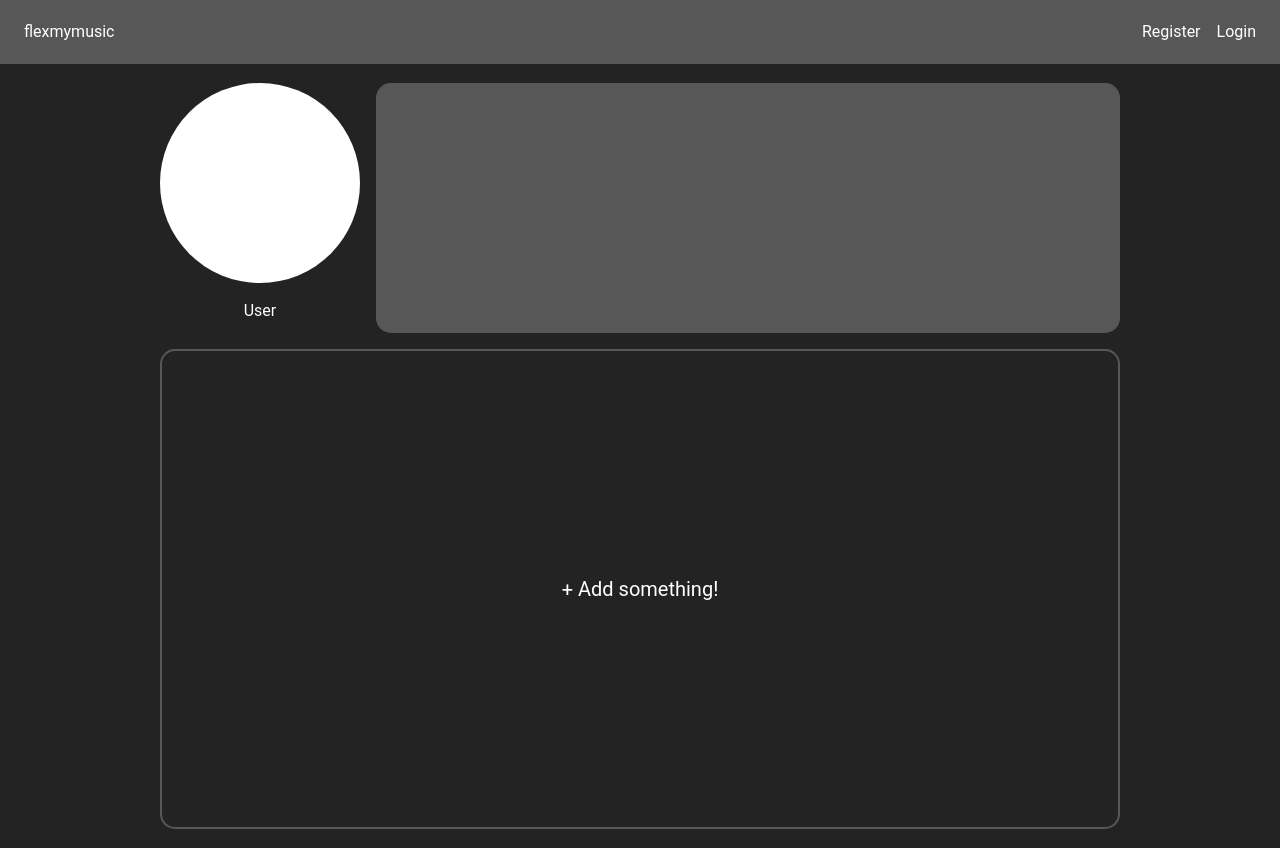
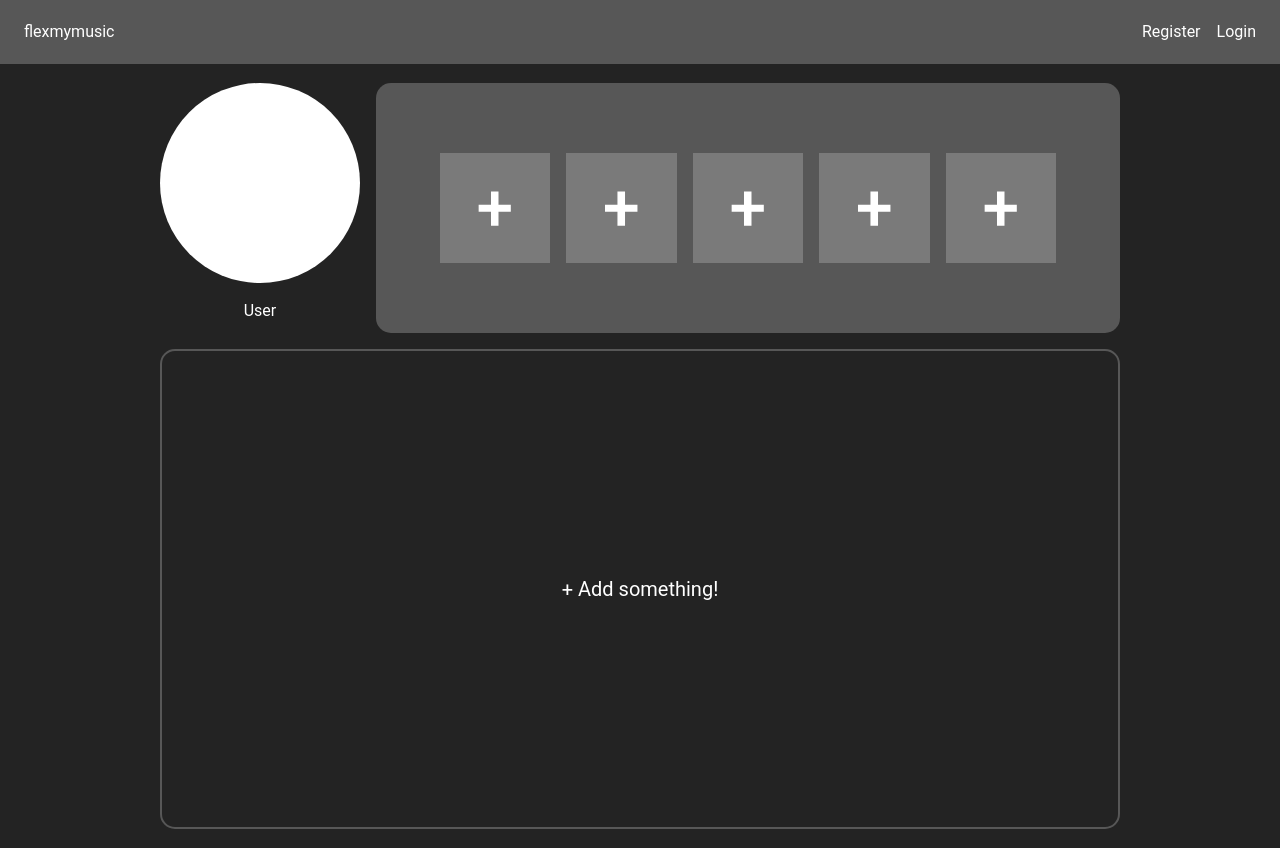
Before and after one commit to SkabaYay/flexmymusic, a React (Vite) app in the folder frontend/: page / in a window 1280 px wide. Built offline with nearby package versions, Linux system fonts and the light colour scheme.

Commit message:
Setup favorites albums

```diff
--- /dev/null
+++ b/frontend/src/components/AlbumSpot.jsx
@@ -0,0 +1,10 @@
+import "../css/AlbumSpot.css";
+
+function AlbumSpot({ id, image, onClick }) {
+  return (
+    <div className="album-spot" aria-label={`Album ${id}`} onClick={onClick}>
+      <img src={image} alt={`Album ${id}`} draggable={false} />
+    </div>
+  );
+}
+export default AlbumSpot;
--- /dev/null
+++ b/frontend/src/css/AlbumSpot.css
@@ -0,0 +1,21 @@
+.top-container .favorites {
+  display: flex;
+  flex-direction: row;
+  justify-content: space-around;
+  align-items: center;
+  padding: 4rem;
+  gap: 1rem;
+  width: 100%;
+}
+
+.top-container .favorites .album-spot {
+  width: 100%;
+  height: auto;
+  flex-shrink: 1;
+}
+
+.top-container .favorites img {
+  width: 100%;
+  height: 100%;
+  object-fit: cover;
+}
--- a/frontend/src/pages/profile.jsx
+++ b/frontend/src/pages/profile.jsx
@@ -1,7 +1,25 @@
+import "../css/profile.css";
 import { useState } from "react";
-import "../css/profile.css";
+import AlbumSpot from "../components/AlbumSpot";
+import Add from "../assets/Add.svg";
+import Test from "../assets/test.jpg";
 
 function Profile() {
+  const [albums, setAlbums] = useState([Add, Add, Add, Add, Add]);
+  const [searchOpen, setSearchOpen] = useState(false);
+
+  function handleAlbumClick(index) {
+    setAlbums((currentAlbums) => {
+      const newAlbums = [...currentAlbums];
+      newAlbums[index - 1] = Test;
+      return newAlbums;
+    });
+  }
+
+  function handleAddSomethingClick() {
+    console.log("Add something clicked!");
+  }
+
   return (
     <>
       <header>
@@ -18,10 +36,22 @@ function Profile() {
             <div className="profile-image"></div>
             <p>User</p>
           </div>
-          <div className="favorites"></div>
+          <div className="favorites">
+            {[1, 2, 3, 4, 5].map((number) => (
+              <AlbumSpot
+                key={number}
+                id={number}
+                image={albums[number - 1]}
+                onClick={() => handleAlbumClick(number)}
+              />
+            ))}
+          </div>
         </div>
 
-        <div className="bottom-container">
+        <div
+          className="bottom-container"
+          onClick={() => handleAddSomethingClick()}
+        >
           <div className="add-something">
             <p>+ Add something!</p>
           </div>
```
Also changed, not shown: frontend/src/assets/Add.svg (added), frontend/src/assets/test.jpg (added), frontend/src/components/AlbumSearch.jsx (added).
